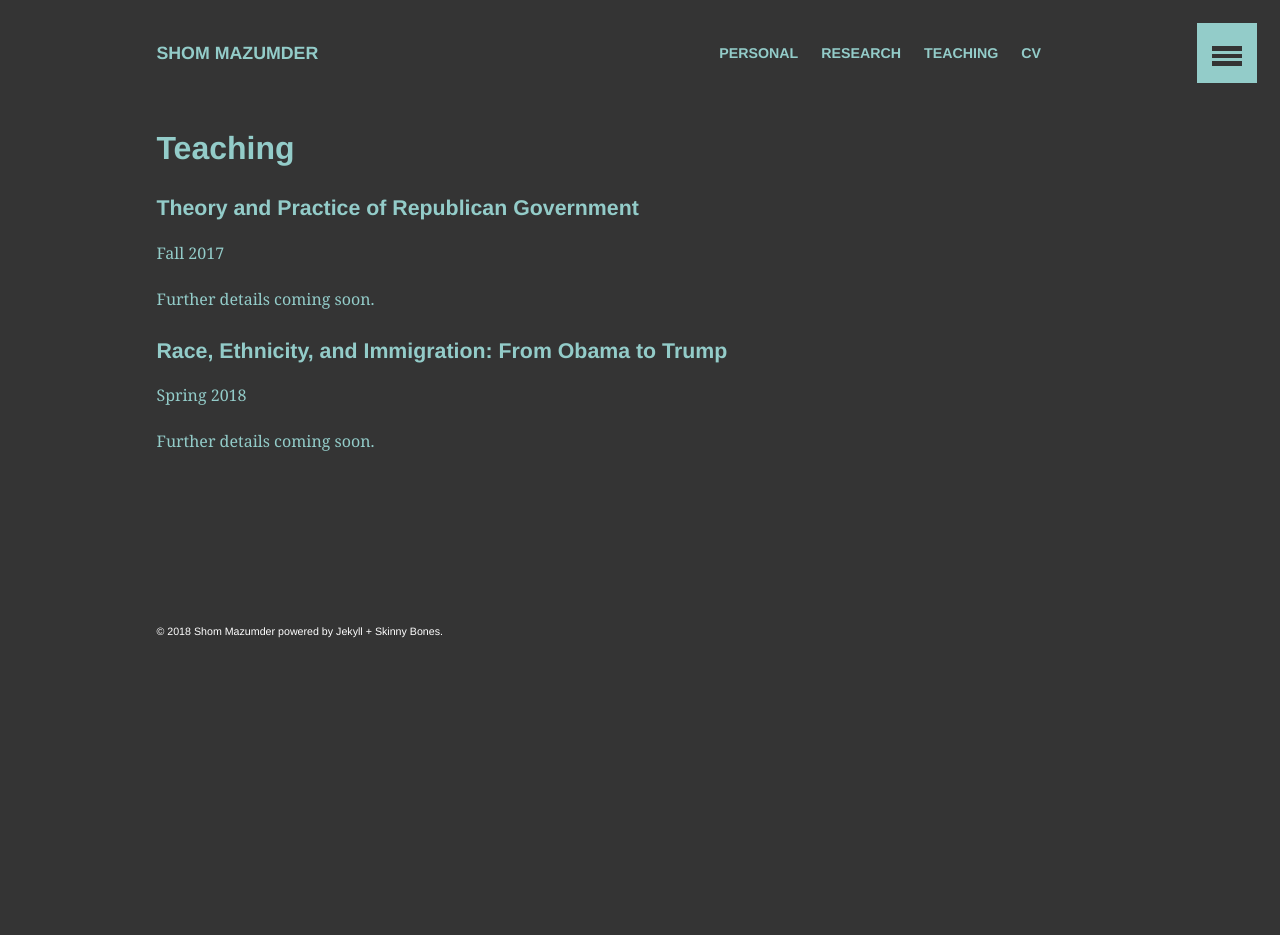
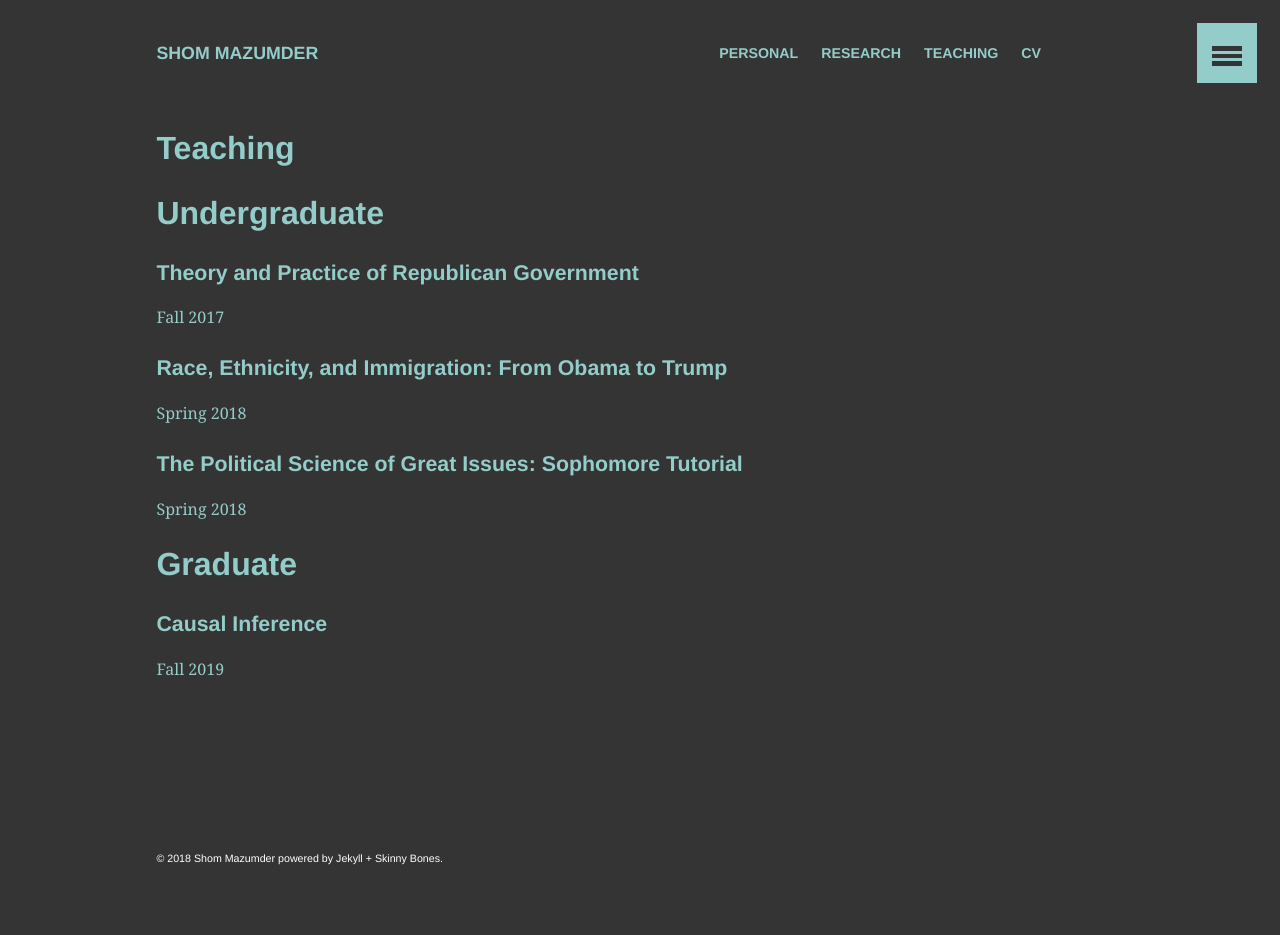
Before and after one commit to shommazumder/shommazumder.github.io-archive, a Jekyll site: the page built from _pages/teaching.md, in a window 1280 px wide. Built offline with Jekyll 4.4.1, drawn with Linux system fonts in a browser that asks for light colours; before the commit the page ends 900 px from its top, so only the background shows below that.

Commit message:
updated teaching page

```diff
--- a/_pages/teaching.md
+++ b/_pages/teaching.md
@@ -5,12 +5,18 @@ permalink: /teaching/
 layout: archive
 ---
 
+# Undergraduate
+
 #### Theory and Practice of Republican Government
 Fall 2017
-
-Further details coming soon.
 
 #### Race, Ethnicity, and Immigration: From Obama to Trump
 Spring 2018
 
-Further details coming soon.
+#### The Political Science of Great Issues: Sophomore Tutorial
+Spring 2018
+
+# Graduate
+
+#### Causal Inference
+Fall 2019
```
